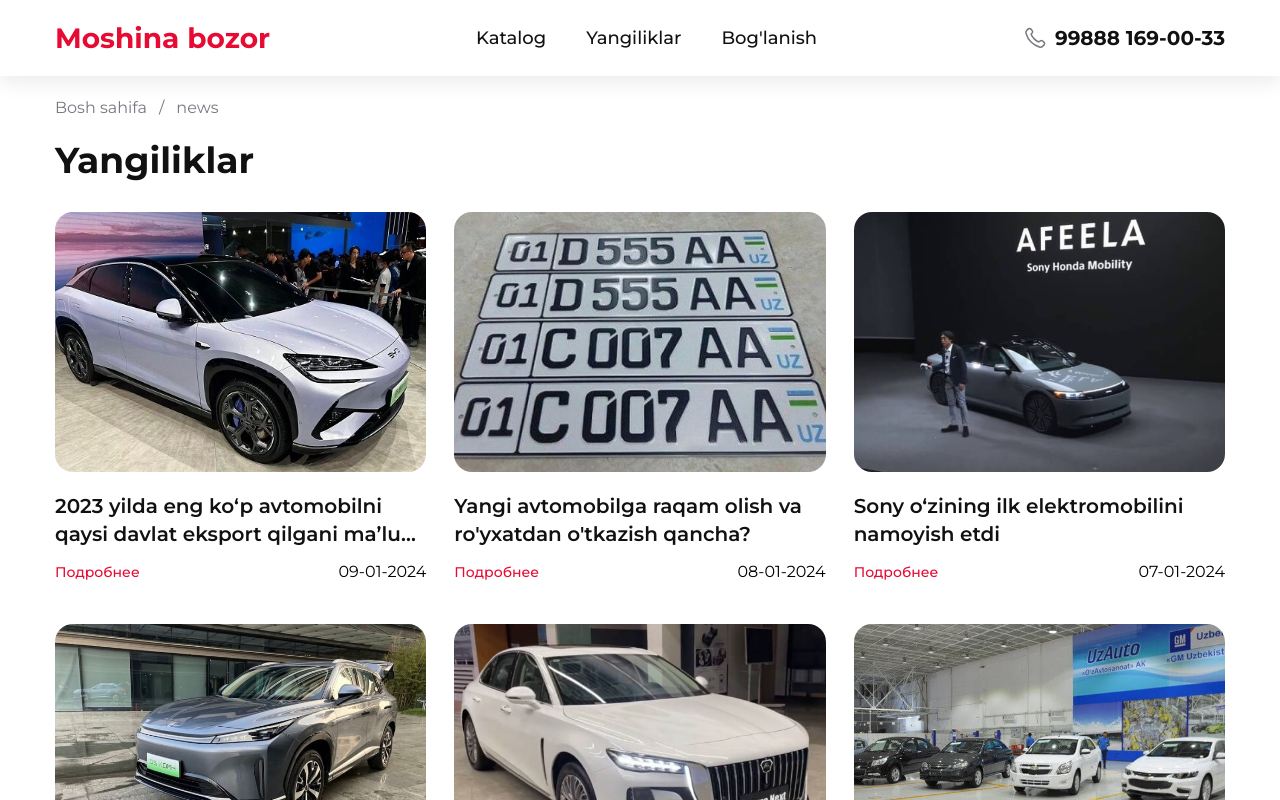
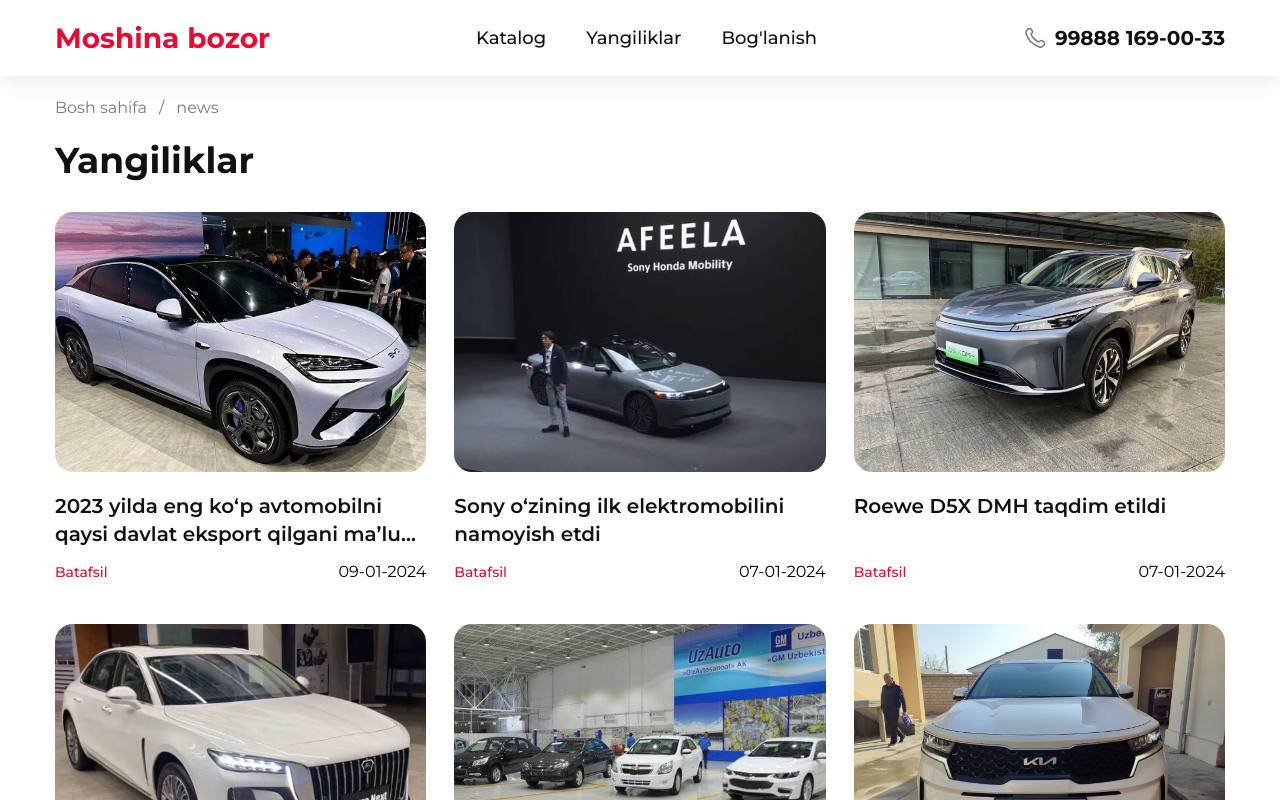
Before and after one commit to Andarov/moshina-bozor, a React (Vite) app: page /news in a window 1280 px wide. Shown: the top 800 px of the page. Built offline with nearby package versions, Linux system fonts and the light colour scheme.

Commit message:
Add NewsDetail page and connect all news (index, and news page)

```diff
--- a/src/App.jsx
+++ b/src/App.jsx
@@ -3,12 +3,14 @@
 
 // Layouts
 import MainLayout from './layouts/MainLayout'
+import NewsLayout from './layouts/NewsLayout'
 import Catalog from './pages/Catalog'
 
 // Pages
 import Contact from './pages/Contact'
 import Home from './pages/Home'
 import News from './pages/News'
+import NewsDetail from './pages/NewsDetail'
 
 const App = () => {
   const router = createBrowserRouter(
@@ -16,7 +18,10 @@
       <Route path='/' element={<MainLayout/>}>
         <Route index element={<Home/>}/>
         <Route path='/catalog' element={<Catalog/>}/>
-        <Route path='/news' element={<News/>}/>
+        <Route path='/news' element={<NewsLayout/>}>
+          <Route index element={<News/>}/>
+          <Route path='/news/:title' element={<NewsDetail/>}/>
+        </Route>
         <Route path='/contact' element={<Contact/>}/>
       </Route>
     )
--- a/src/components/Breadcrumbs.jsx
+++ b/src/components/Breadcrumbs.jsx
@@ -4,6 +4,7 @@
 const Breadcrumbs = () => {
   const location = useLocation();
   const pathArr = location.pathname.split("/");
+  const isNewsPath = location.pathname.startsWith('/news/');
   const tayyorArr = pathArr.filter((path) => path !== "");
 
   return (
@@ -21,10 +22,10 @@
             {index !== tayyorArr.length - 1 ? (
               <Link to={path}>
                 {path}
-                <span className="mx-3">/</span>
+                {!isNewsPath && <span className="mx-3">/</span>}
               </Link>
             ) : (
-              path
+              !isNewsPath && path
             )}
           </li>
         );
--- a/src/components/NewsItem.jsx
+++ b/src/components/NewsItem.jsx
@@ -1,23 +1,26 @@
 // NewsItem.js
 import React from "react";
-import { Link } from "react-router-dom";
+import { Link, useLocation } from "react-router-dom";
 
 const NewsItem = ({ id, img, title, date }) => {
+  const location = useLocation();
+
+  const news = location.pathname === '/news';
   return (
-    <li key={id}>
+    <li className="flex flex-col" key={id}>
       <img
         className="w-full h-[260px] rounded-[18px] mb-5 object-cover"
         height={260}
         src={img}
         alt={title}
       />
-      <h3 className="text-[20px] font-semibold text-111 leading-7 line-clamp-2 mb-3">
+      <h3 className="grow text-[20px] font-semibold text-111 leading-7 line-clamp-2 mb-3">
         {title}
       </h3>
 
       <div className="flex items-center justify-between">
-        <Link className="text-main text-sm font-medium" to={`news/${title}`}>
-          Подробнее
+        <Link className="text-main text-sm font-medium" to={`${news ? `/news/${title}` : `news/${title}`}`}>
+          Batafsil
         </Link>
 
         <span>{date}</span>
--- a/src/data.js
+++ b/src/data.js
@@ -488,13 +488,6 @@
     },
     {
         id: uuidv4(),
-        img: nomer,
-        title: "Yangi avtomobilga raqam olish va ro'yxatdan o'tkazish qancha?",
-        date: '08-01-2024',
-        text: "Qonunchilikka ko'ra, avtomototransport vositalariga ro'yxatdan o'tkazish davlat raqami belgilarini berishda hamda ularni ro'yxatdan o'tkazishda quyidagi to'lovlar undirilishi belgilangan: Avtotransport vositalariga ro'yxatdan o'tkazish davlat raqami belgilari (RO'DRB) uchun BHMning 3,5 baravari (1 mln 190 ming so'm) miqdorida; Avtomototransport vositalarini va ularning tirkamalari (yarim tirkamalari)ni ro'yxatdan o'tkazish va qayta ro'yxatdan o'tkazish uchun BHMning10 foizi (34 ming so'm) miqdorida; Avtomototransport vositasi ro'yxatdan o'tkazilganligi to'g'risida guvohnomani berish uchun BHMning 70 foizi (238 ming so'm) miqdorida."
-    },
-    {
-        id: uuidv4(),
         img: sony,
         title: "Sony o‘zining ilk elektromobilini namoyish etdi",
         date: '07-01-2024',
--- a/src/index.css
+++ b/src/index.css
@@ -2,9 +2,15 @@
 @tailwind components;
 @tailwind utilities;
 
-.line-clamp-2{
-    overflow: hidden;
-display: -webkit-box;
--webkit-box-orient: vertical;
--webkit-line-clamp: 2;
+@layer base{
+    html{
+        scroll-behavior: smooth;
+    }
 }
+
+.line-clamp-2 {
+  overflow: hidden;
+  display: -webkit-box;
+  -webkit-box-orient: vertical;
+  -webkit-line-clamp: 2;
+}
--- a/src/layouts/MainLayout.jsx
+++ b/src/layouts/MainLayout.jsx
@@ -1,4 +1,4 @@
-import React from "react";
+import React, { useEffect } from "react";
 import Header from "../components/Header";
 import Footer from "../components/Footer";
 import { Outlet, useLocation } from "react-router-dom";
@@ -6,6 +6,10 @@
 const MainLayout = () => {
   const location = useLocation();
   const home = location.pathname === "/";
+  useEffect(() => {
+    window.scrollTo(0, 0);
+  }, [location.pathname]);
+
   return (
     <div className="font-montserrat">
       <Header />
--- /dev/null
+++ b/src/layouts/NewsLayout.jsx
@@ -0,0 +1,12 @@
+import React from 'react'
+import { Outlet } from 'react-router-dom'
+
+const NewsLayout = () => {
+  return (
+    <div>
+        <Outlet/>
+    </div>
+  )
+}
+
+export default NewsLayout
--- /dev/null
+++ b/src/pages/NewsDetail.jsx
@@ -0,0 +1,27 @@
+import React from "react";
+import { useParams } from "react-router-dom";
+import { news } from "../data";
+
+const NewsDetail = () => {
+  const { title } = useParams();
+  const newsItem = news.find((newsItem)=> newsItem.title === title);
+  console.log(newsItem);
+
+  return (
+    <div className="pb-20">
+      <div className="w-full max-w-base mx-auto px-5">
+        <h1 className="text-4xl leading-10 text-111 font-bold mt-5 mb-8">
+          {newsItem.title}
+        </h1>
+        <img className="w-full rounded-3xl mb-6 h-96 object-cover" src={newsItem.img} alt={newsItem.title} />
+        <p className="text-base mb-10 text-111 font-medium">{newsItem.text}</p>
+
+        <div className="text-right">
+            <span className="text-main font-semibold">{newsItem.date}</span>
+        </div>
+      </div>
+    </div>
+  );
+};
+
+export default NewsDetail;
```
